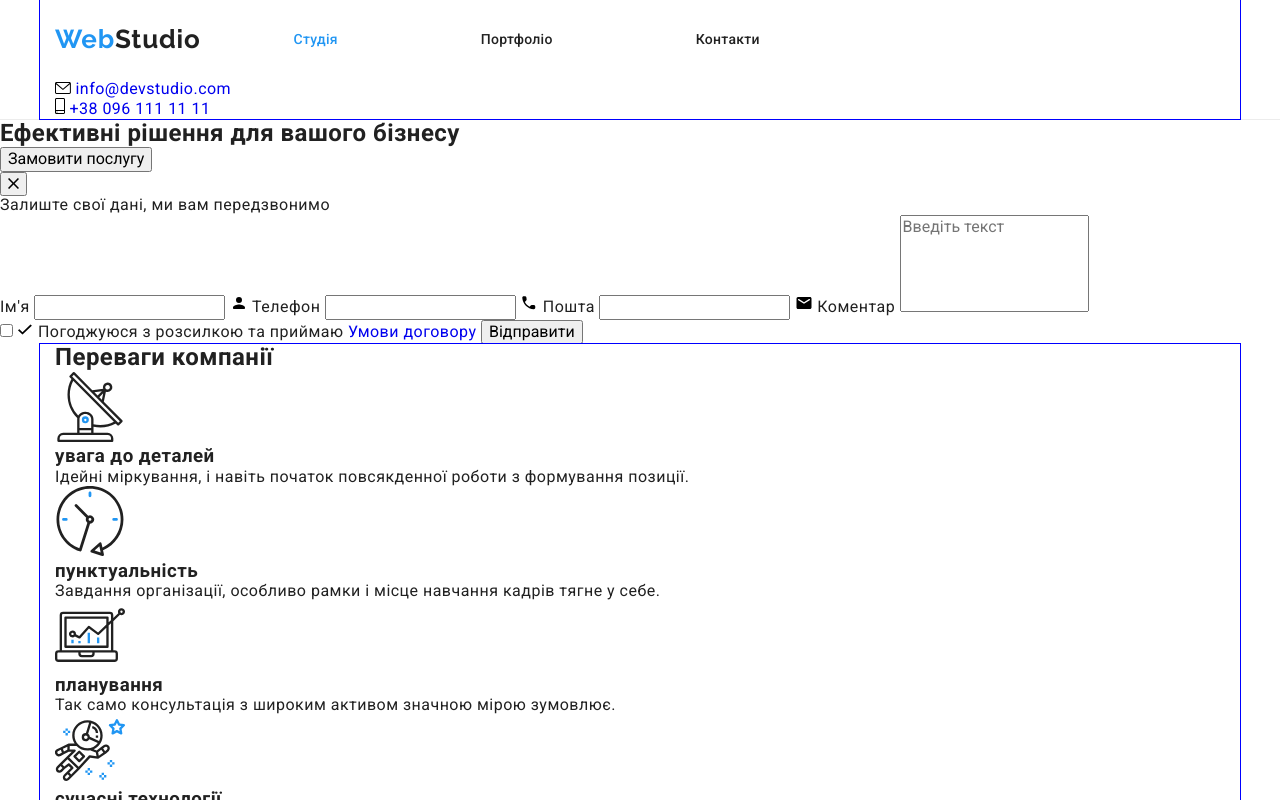
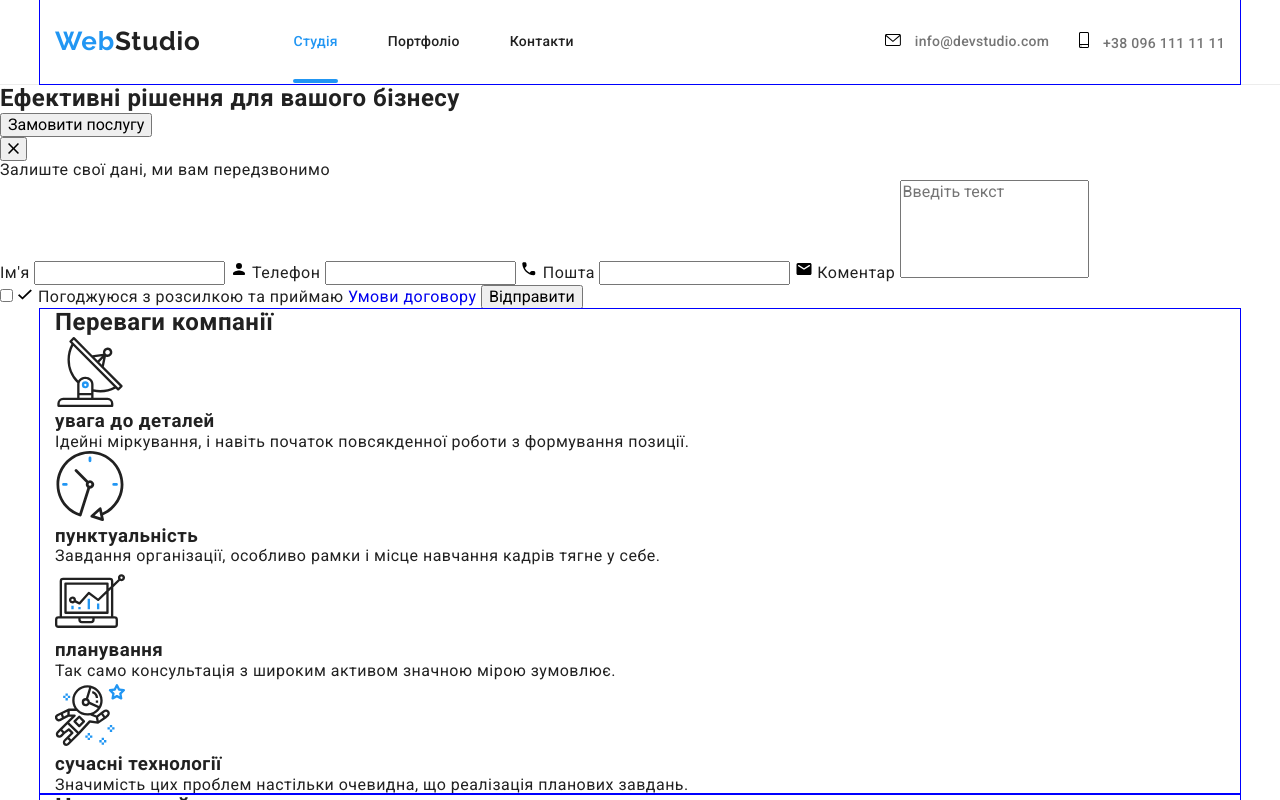
Before and after one commit to IhorMasechko/goit-markup-hw-07, a plain HTML site: page index2.html in a window 1280 px wide. Shown: the top 800 px of the page. Drawn offline with nearby package versions, Linux system fonts and the light colour scheme.

Commit message:
update code

```diff
--- a/index2.html
+++ b/index2.html
@@ -19,7 +19,7 @@
   </head>
   <body>
     <header class="header">
-      <div class="container">
+      <div class="container container--top">
         <nav class="nav">
           <a href="./index.html" class="logo" lang="en"
             >Web<span class="logo--black" lang="en">Studio</span></a
@@ -37,7 +37,7 @@
           </ul>
         </nav>
 
-        <div>
+        <div class="contacts-box">
           <ul class="contacts">
             <li class="contacts__item">
               <a class="contacts__link" href="mailto:info@devstudio.com">
--- a/sass/components/_contacts.scss
+++ b/sass/components/_contacts.scss
@@ -2,6 +2,10 @@
   display: flex;
   align-items: center;
   gap: 30px;
+}
+
+.contacts-box {
+  margin-left: auto;
 }
 
 .contacts__item {
@@ -18,4 +22,19 @@
   line-height: 1.14;
   letter-spacing: 0.02em;
   transition: color 250ms cubic-bezier(0.4, 0, 0.2, 1);
+  &:focus,
+  &:hover {
+    color: $nav-text-color;
+  }
+
+  &:hover svg,
+  &:focus svg {
+    fill: $nav-text-color;
+  }
 }
+
+.contacts__icon {
+  margin-right: 10px;
+  fill: var(--secondary-text-color);
+  transition: fill 250ms cubic-bezier(0.4, 0, 0.2, 1);
+}
--- a/sass/components/_nav.scss
+++ b/sass/components/_nav.scss
@@ -6,14 +6,12 @@
 .nav-site {
   display: flex;
   gap: 50px;
+  margin-left: 93px;
 }
 
 .nav-site__item {
   padding-top: 32px;
   padding-bottom: 32px;
-  & :first-child {
-    margin-left: 93px;
-  }
 }
 
 .nav-site__link {
@@ -36,4 +34,19 @@
     display: block;
     position: relative;
   }
+  &:hover,
+  &:focus {
+    color: $nav-text-color;
+  }
+  &--current::after {
+    display: block;
+    content: "";
+    position: absolute;
+    width: 100%;
+    height: 4px;
+    bottom: -33px;
+    left: 0;
+    border-radius: 2px;
+    background-color: $nav-text-color;
+  }
 }
--- a/sass/components/_page.header.scss
+++ b/sass/components/_page.header.scss
@@ -1,3 +1,8 @@
 .header {
   border-bottom: 1px solid #ececec;
 }
+
+.container--top {
+  display: flex;
+  align-items: center;
+}
```
Also changed, not shown: css/main.css, css/main.min.css, 2 other files.
